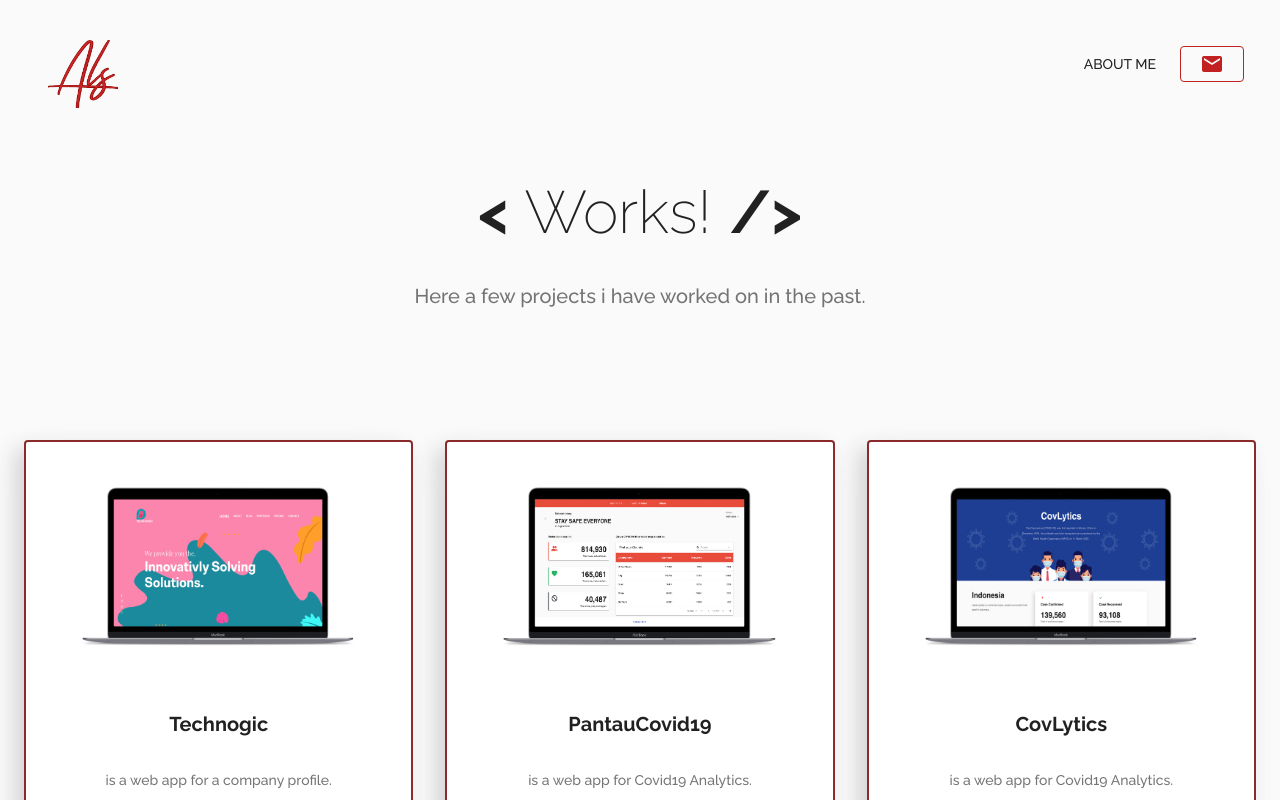
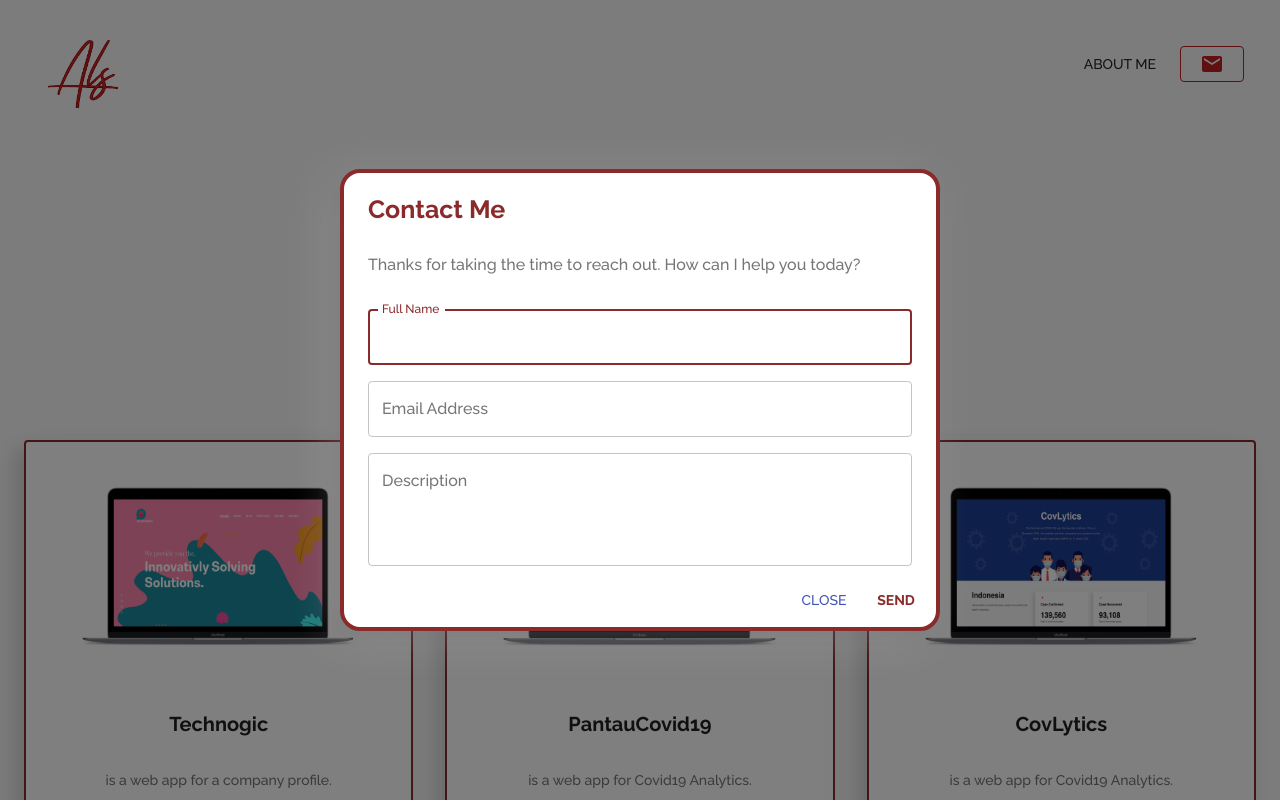
Before and after one commit to alsanusi/new-als-site, a React (Create React App) app: page /about-me in a window 1280 px wide. Shown: the top 800 px of the page. Built offline with nearby package versions, Linux system fonts and the light colour scheme; the HTML template or start-up script is replaced by a standard one.

Commit message:
fix: new design for contact form

```diff
--- a/src/App.js
+++ b/src/App.js
@@ -12,6 +12,11 @@ const theme = createMuiTheme({
       'Raleway',
       'sans-serif'
     ].join(','),
+  },
+  palette: {
+    secondary: {
+      main: '#8a2a2a'
+    }
   }
 });
 
--- a/src/views/components/AppBar.jsx
+++ b/src/views/components/AppBar.jsx
@@ -46,16 +46,11 @@ const useStyles = makeStyles((theme) => ({
         border: '1px solid #C12121',
         margin: theme.spacing(1, 1.5)
     },
-    formBase: {
-        border: '2px solid #8a2a2a',
-        borderRadius: 20,
-        boxShadow: '-9px 9px 20px rgb(51 51 51 / 17%), -10px 8px 40px rgb(232 232 232 / 23%)'
-    },
 }));
 
 export default function Pricing() {
     const classes = useStyles();
-    const [openDialog, setOpenDialog] = useState(false)
+    const [openDialog, setOpenDialog] = useState(true)
 
     const handleOpenDialog = () => {
         setOpenDialog(true)
@@ -68,7 +63,7 @@ export default function Pricing() {
     return (
         <AppBar position="static" color="default" elevation={0} className={classes.appBar}>
             <CssBaseline />
-            <ContactDialog isOpen={openDialog} isClose={handleCloseDialog} className={classes.formBase} />
+            <ContactDialog isOpen={openDialog} isClose={handleCloseDialog} />
             <Toolbar className={classes.toolbar}>
                 <Toolbar className={classes.toolbarTitle}>
                     <Link component={NavLink} to={'/'}>
--- a/src/views/components/ContactDialog.jsx
+++ b/src/views/components/ContactDialog.jsx
@@ -2,37 +2,54 @@ import React, { forwardRef } from 'react';
 import Button from '@material-ui/core/Button';
 import TextField from '@material-ui/core/TextField';
 import Dialog from '@material-ui/core/Dialog';
+import { makeStyles } from '@material-ui/core/styles';
 import DialogActions from '@material-ui/core/DialogActions';
 import DialogContent from '@material-ui/core/DialogContent';
 import DialogContentText from '@material-ui/core/DialogContentText';
 import DialogTitle from '@material-ui/core/DialogTitle';
 import Slide from '@material-ui/core/Slide';
 import Grid from '@material-ui/core/Grid';
-// import { makeStyles } from '@material-ui/core/styles';
 
 const Transition = forwardRef(function Transition(props, ref) {
     return <Slide direction="up" ref={ref} {...props} />;
 });
 
-// const useStyles = makeStyles((theme) => ({
-//     cardBase: {
-//         border: '2px solid #8a2a2a',
-//         borderRadius: 20,
-//         boxShadow: '-9px 9px 20px rgb(51 51 51 / 17%), -10px 8px 40px rgb(232 232 232 / 23%)'
-//     },
-// }));
+const useStyles = makeStyles((theme) => ({
+    root: {
+        "& .MuiPaper-root": {
+            border: '4px solid #8a2a2a',
+            borderRadius: 20,
+            boxShadow: '-9px 9px 20px rgb(51 51 51 / 17%), -10px 8px 40px rgb(232 232 232 / 23%)'
+        }
+    },
+    title: {
+        fontWeight: 'bold',
+        color: '#8a2a2a',
+        fontSize: 25
+    },
+    description: {
+        marginBottom: theme.spacing(4)
+    },
+    send: {
+        fontWeight: 'bold'
+    }
+}));
 
 
 export default function FormDialog({ ...props }) {
     const { isOpen, isClose } = props
-    // const classes = useStyles();
+    const classes = useStyles();
 
     return (
         <div>
-            <Dialog open={isOpen} onClose={isClose} TransitionComponent={Transition}>
-                <DialogTitle>Contact Me</DialogTitle>
+            <Dialog open={isOpen} onClose={isClose} TransitionComponent={Transition} className={classes.root}>
+                <DialogTitle>
+                    <div className={classes.title}>
+                        Contact Me
+                    </div>
+                </DialogTitle>
                 <DialogContent>
-                    <DialogContentText>
+                    <DialogContentText className={classes.description}>
                         Thanks for taking the time to reach out. How can I help you today?
                     </DialogContentText>
                     <Grid container spacing={2}>
@@ -43,6 +60,7 @@ export default function FormDialog({ ...props }) {
                                 label="Full Name"
                                 type="text"
                                 fullWidth
+                                color="secondary"
                             />
                         </Grid>
                         <Grid item xs={12} md={12}>
@@ -51,6 +69,7 @@ export default function FormDialog({ ...props }) {
                                 label="Email Address"
                                 type="email"
                                 fullWidth
+                                color="secondary"
                             />
                         </Grid>
                         <Grid item xs={12} md={12}>
@@ -60,16 +79,17 @@ export default function FormDialog({ ...props }) {
                                 multiline
                                 rows={4}
                                 fullWidth
+                                color="secondary"
                             />
                         </Grid>
                     </Grid>
                 </DialogContent>
                 <DialogActions>
                     <Button onClick={isClose} color="primary">
-                        Cancel
+                        Close
                     </Button>
-                    <Button onClick={isClose} color="primary">
-                        Subscribe
+                    <Button onClick={isClose} color="secondary" className={classes.send}>
+                        Send
                     </Button>
                 </DialogActions>
             </Dialog>
```
